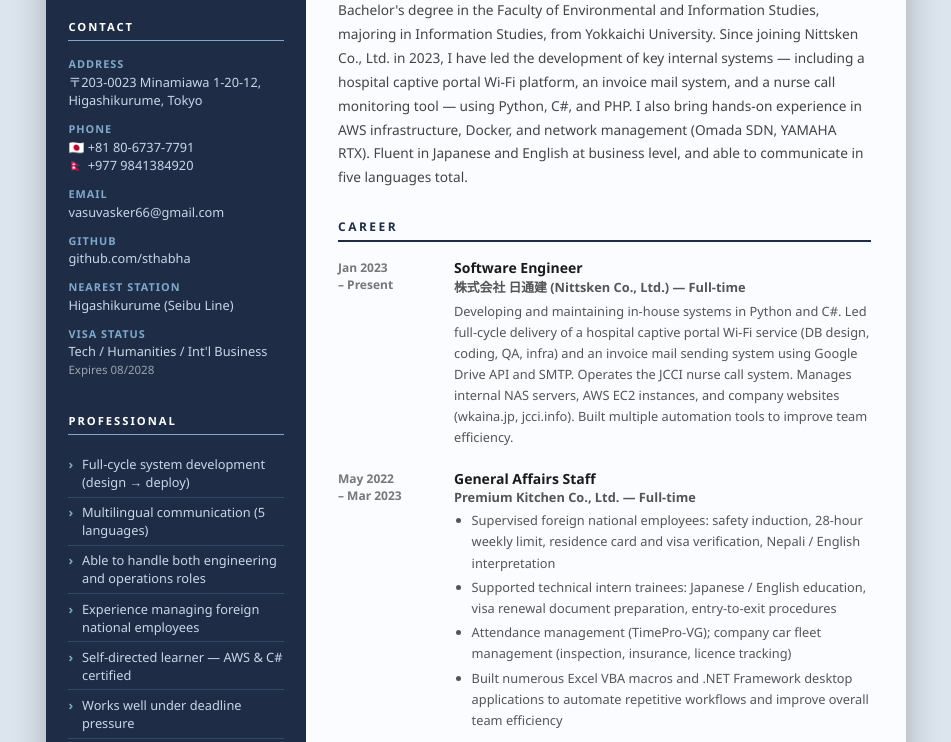
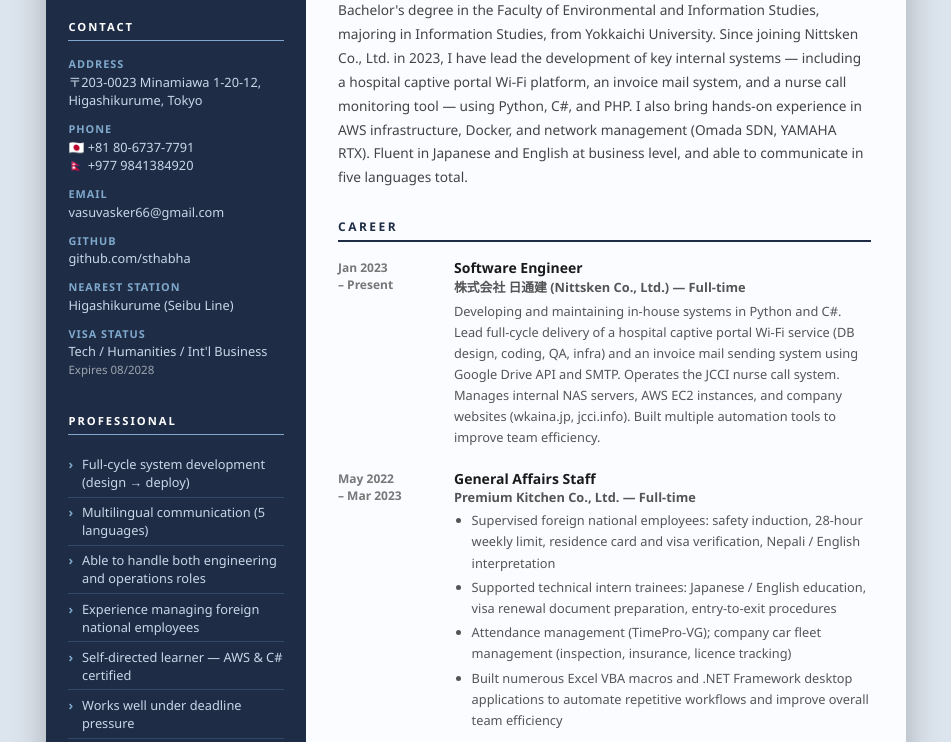
Before and after one commit to sthabha/portfolio, a plain HTML site: page index.html in a window 1280 px wide. Shown: the part 286-1028 px from the top of the page, without its empty margins (164-1115 px from the left). Drawn offline with Linux system fonts and the light colour scheme.

Commit message:
Correct grammatical errors in profile section

```diff
--- a/index.html
+++ b/index.html
@@ -458,7 +458,7 @@
     <div class="sec-heading" data-en>Profile</div>
     <div class="sec-heading" data-ja>自己紹介</div>
     <p class="profile-text" data-en>
-      A multilingual software engineer based in Tokyo, originally from Nepal, with a Bachelor's degree in the Faculty of Environmental and Information Studies, majoring in Information Studies, from Yokkaichi University. Since joining Nittsken Co., Ltd. in 2023, I have led the development of key internal systems — including a hospital captive portal Wi-Fi platform, an invoice mail system, and a nurse call monitoring tool — using Python, C#, and PHP. I also bring hands-on experience in AWS infrastructure, Docker, and network management (Omada SDN, YAMAHA RTX). Fluent in Japanese and English at business level, and able to communicate in five languages total.
+      A multilingual software engineer based in Tokyo, originally from Nepal, with a Bachelor's degree in the Faculty of Environmental and Information Studies, majoring in Information Studies, from Yokkaichi University. Since joining Nittsken Co., Ltd. in 2023, I have lead the development of key internal systems — including a hospital captive portal Wi-Fi platform, an invoice mail system, and a nurse call monitoring tool — using Python, C#, and PHP. I also bring hands-on experience in AWS infrastructure, Docker, and network management (Omada SDN, YAMAHA RTX). Fluent in Japanese and English at business level, and able to communicate in five languages total.
     </p>
     <p class="profile-text" data-ja>
       東京在住のソフトウェアエンジニア（ネパール出身）。四日市大学 環境情報学部を卒業後、2023年より株式会社日通建に正社員として入社。病院向けキャプティブポータルWi-Fiシステム、請求書メール送信システム、ナースコール管理ツールなど、社内基幹システムの開発をリードしています。Python・C#・PHPを主軸とし、AWS・Docker・ネットワーク管理（Omada SDN・ヤマハRTX）にも精通。日本語・英語ともにビジネスレベルで、計5言語でのコミュニケーションが可能です。
@@ -478,7 +478,7 @@
         <div class="career-org" data-en>株式会社 日通建 (Nittsken Co., Ltd.) &mdash; Full-time</div>
         <div class="career-org" data-ja>株式会社 日通建 &mdash; 正社員</div>
         <div class="career-desc" data-en>
-          Developing and maintaining in-house systems in Python and C#. Led full-cycle delivery of a hospital captive portal Wi-Fi service (DB design, coding, QA, infra) and an invoice mail sending system using Google Drive API and SMTP. Operates the JCCI nurse call system. Manages internal NAS servers, AWS EC2 instances, and company websites (wkaina.jp, jcci.info). Built multiple automation tools to improve team efficiency.
+          Developing and maintaining in-house systems in Python and C#. Lead full-cycle delivery of a hospital captive portal Wi-Fi service (DB design, coding, QA, infra) and an invoice mail sending system using Google Drive API and SMTP. Operates the JCCI nurse call system. Manages internal NAS servers, AWS EC2 instances, and company websites (wkaina.jp, jcci.info). Built multiple automation tools to improve team efficiency.
         </div>
         <div class="career-desc" data-ja>
           PythonとC#を用いた社内システムの開発・保守を担当。病院向けキャプティブポータルWi-Fiサービスの全工程（DB設計・コーディング・QA・インフラ）および請求書メール送信システム（Google Drive API・SMTP）をリードエンジニアとして担当。JCCIナースコールシステムの運用、社内NASサーバー・AWS EC2の管理、ホームページ管理（wkaina.jp・jcci.info）、業務効率化のための自動化ツール多数を開発。
@@ -572,7 +572,7 @@
       <div class="project-desc" data-en>
         Designed and delivered a full captive portal Wi-Fi solution for hospital patients, owning every phase from DB design to QA. Omada Controller handles AP provisioning, YAMAHA RTX and NEC routers manage line and network control, and MySQL stores all authentication and session data.
         <ul>
-          <li>Led DB design, coding, UI design, testing &amp; QA end-to-end</li>
+          <li>Lead DB design, coding, UI design, testing &amp; QA end-to-end</li>
           <li>Omada SDN integration for centralised AP management across hospital floors</li>
           <li>MySQL-based session authentication and usage tracking</li>
           <li>Network segmentation and access control via YAMAHA RTX / NEC router configuration</li>
```
